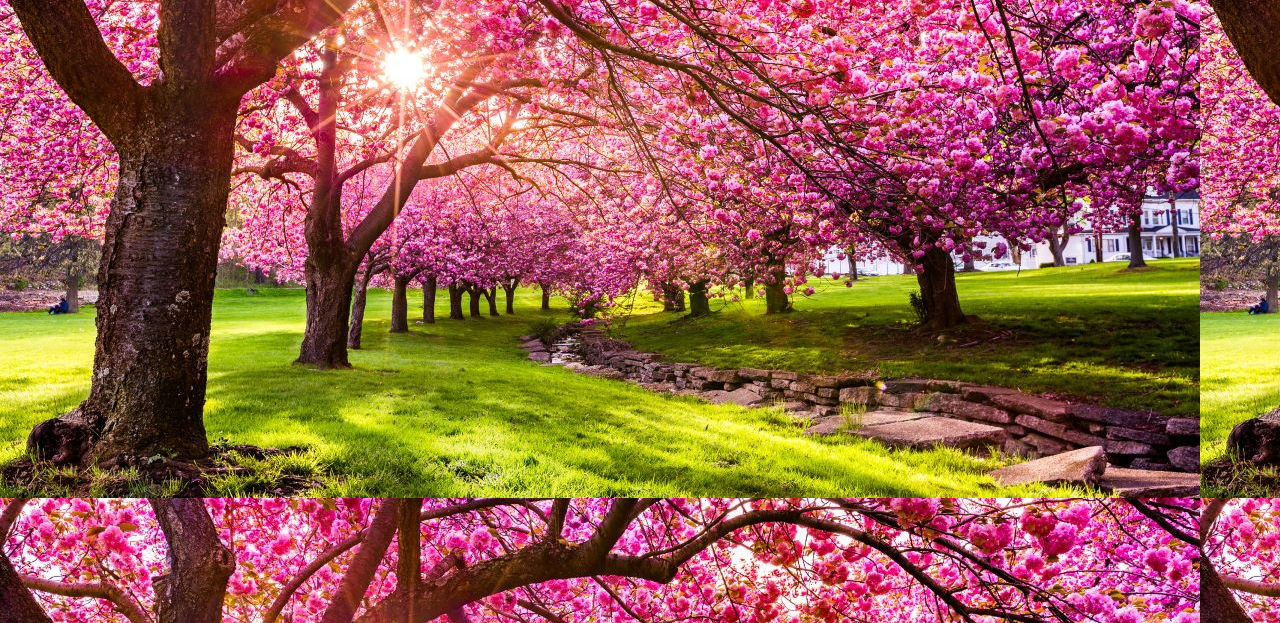
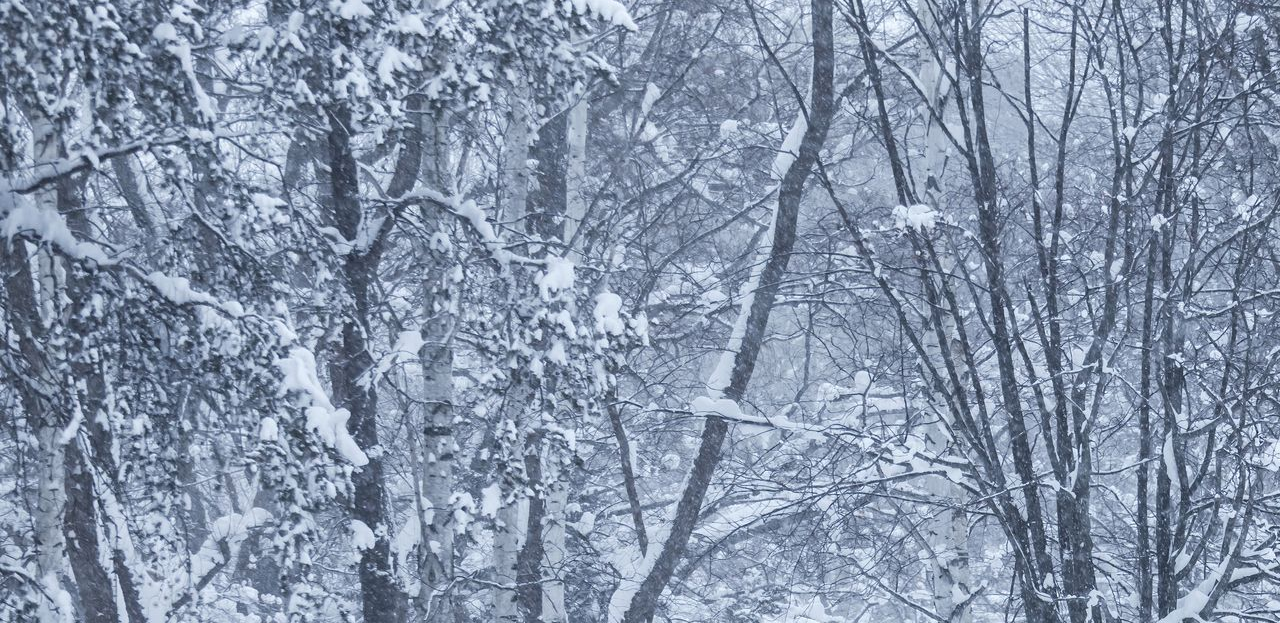
Before and after one commit to vihithad/udacity-aws-cloud-architect, a plain HTML site: page s3/index.html in a window 1280 px wide. Shown: the part 177-800 px from the top of the page. Drawn offline with Linux system fonts and the light colour scheme.

Commit message:
Update index.html

```diff
--- a/s3/index.html
+++ b/s3/index.html
@@ -1,7 +1,7 @@
 <html>
     <style>
         body {
-            background-image: url("spring.jpg");
+            background-image: url("winter.jpg");
         }
         div#time {
             font-size: 65px;
```
